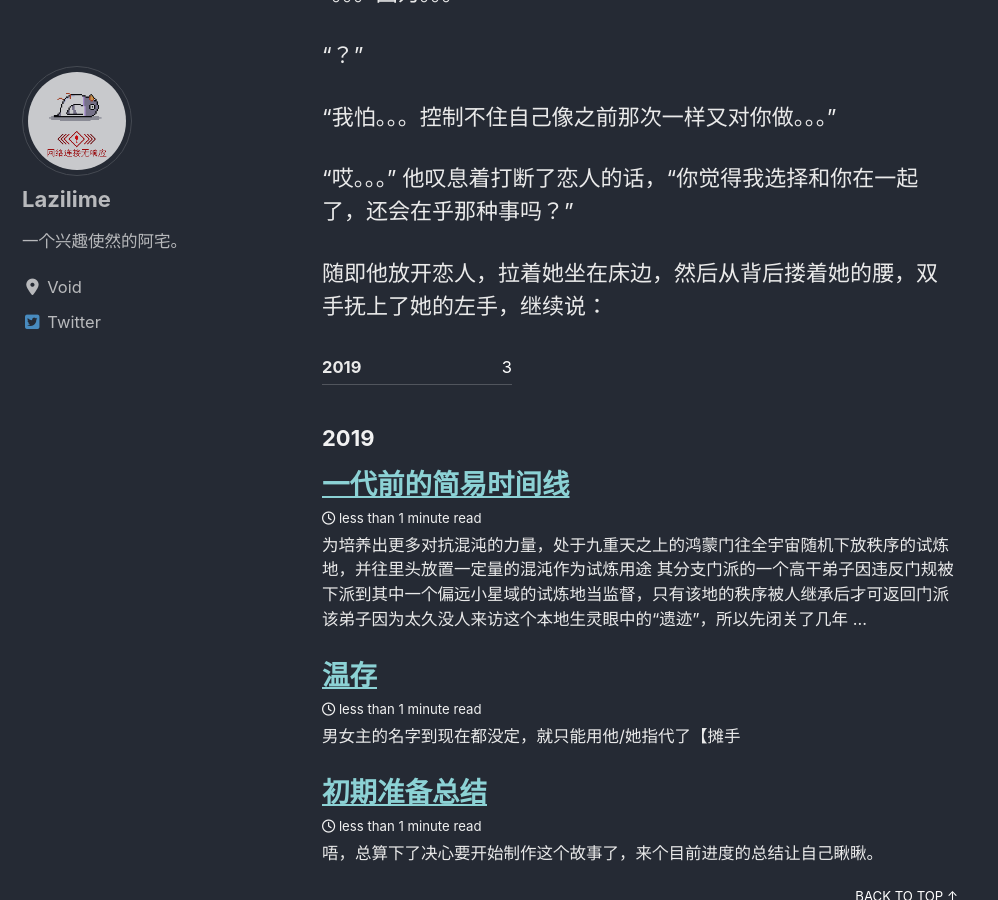
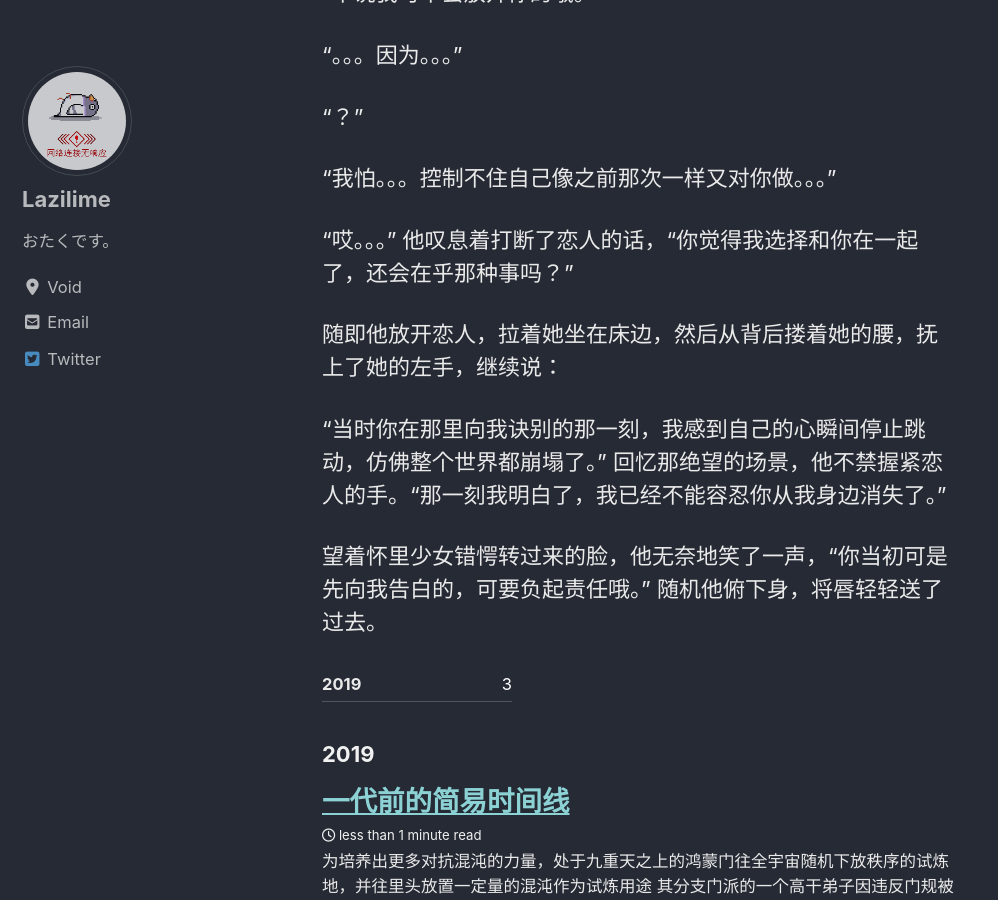
Before and after one commit to lazilime/lazilime.github.io, a Jekyll site: the page built from _posts/2019-08-31-short-novel-1.md, in a window 1280 px wide and 900 px high, scrolled down 1613 px. Shown: the whole window, without its empty margins (0-998 px from the left). Built offline with Jekyll 4.4.1, drawn with Linux system fonts in a browser that asks for light colours; cached includes are drawn as plain includes; nearby versions of some CDN libraries.

Commit message:
minor changes

```diff
--- a/_config.yml
+++ b/_config.yml
@@ -109,13 +109,13 @@ analytics:
 author:
   name             : "Lazilime"
   avatar           : "/assets/images/avatar.gif"
-  bio              : "一个兴趣使然的阿宅。"
+  bio              : "おたくです。"
   location         : "Void"
   email            :
   links:
     - label: "Email"
       icon: "fas fa-fw fa-envelope-square"
-      # url: mailto:your.name@email.com
+      url: lazilime@outlook.com
     - label: "Website"
       icon: "fas fa-fw fa-link"
       # url: "https://your-website.com"
--- a/_posts/2019-08-31-short-novel-1.md
+++ b/_posts/2019-08-31-short-novel-1.md
@@ -10,6 +10,8 @@ tags:
 ---
 
 男女主的名字到现在都没定，就只能用他/她指代了【摊手
+
+其实没啥车，就是有点r18的东西。
 
 ---------------------------------------------------------------------------
 
@@ -48,4 +50,8 @@ tags:
 
 “哎。。。” 他叹息着打断了恋人的话，“你觉得我选择和你在一起了，还会在乎那种事吗？”
 
-随即他放开恋人，拉着她坐在床边，然后从背后搂着她的腰，双手抚上了她的左手，继续说：
+随即他放开恋人，拉着她坐在床边，然后从背后搂着她的腰，抚上了她的左手，继续说：
+
+“当时你在那里向我诀别的那一刻，我感到自己的心瞬间停止跳动，仿佛整个世界都崩塌了。” 回忆那绝望的场景，他不禁握紧恋人的手。“那一刻我明白了，我已经不能容忍你从我身边消失了。”
+
+望着怀里少女错愕转过来的脸，他无奈地笑了一声，“你当初可是先向我告白的，可要负起责任哦。” 随机他俯下身，将唇轻轻送了过去。
```
